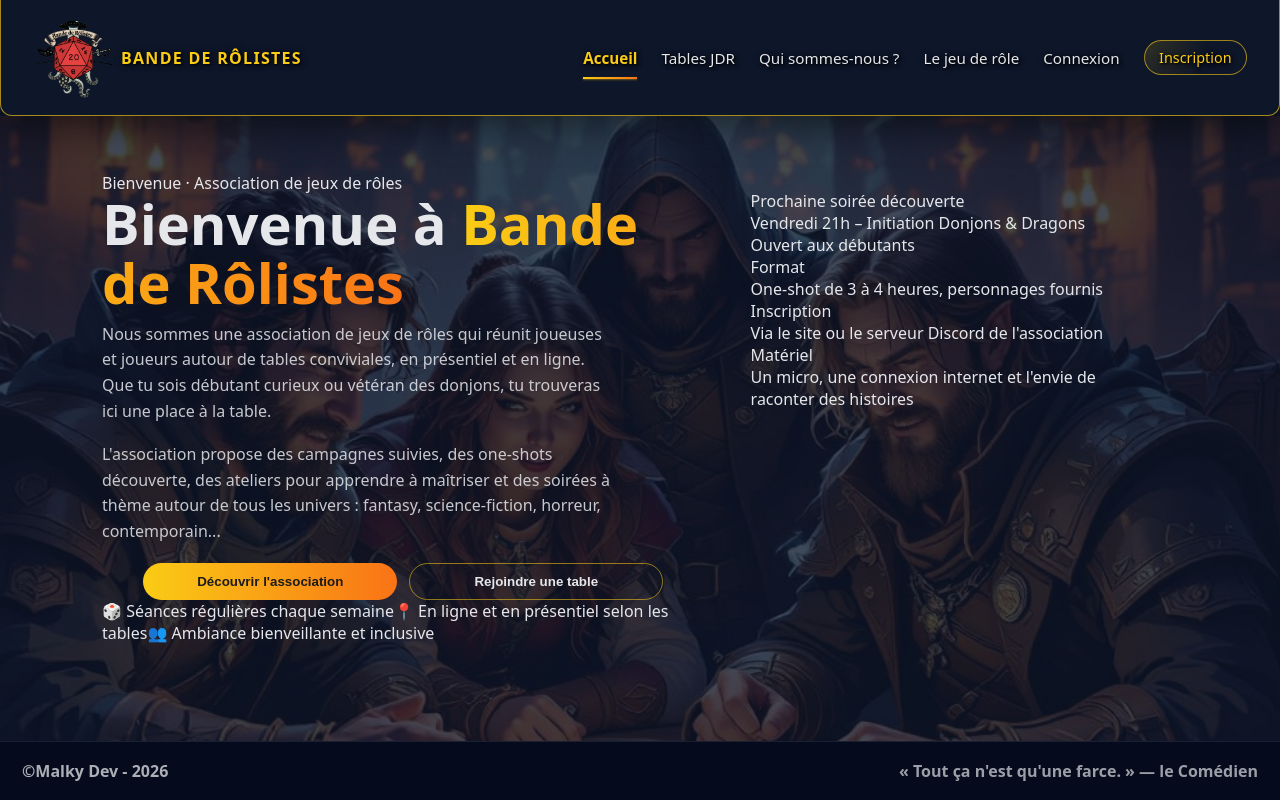
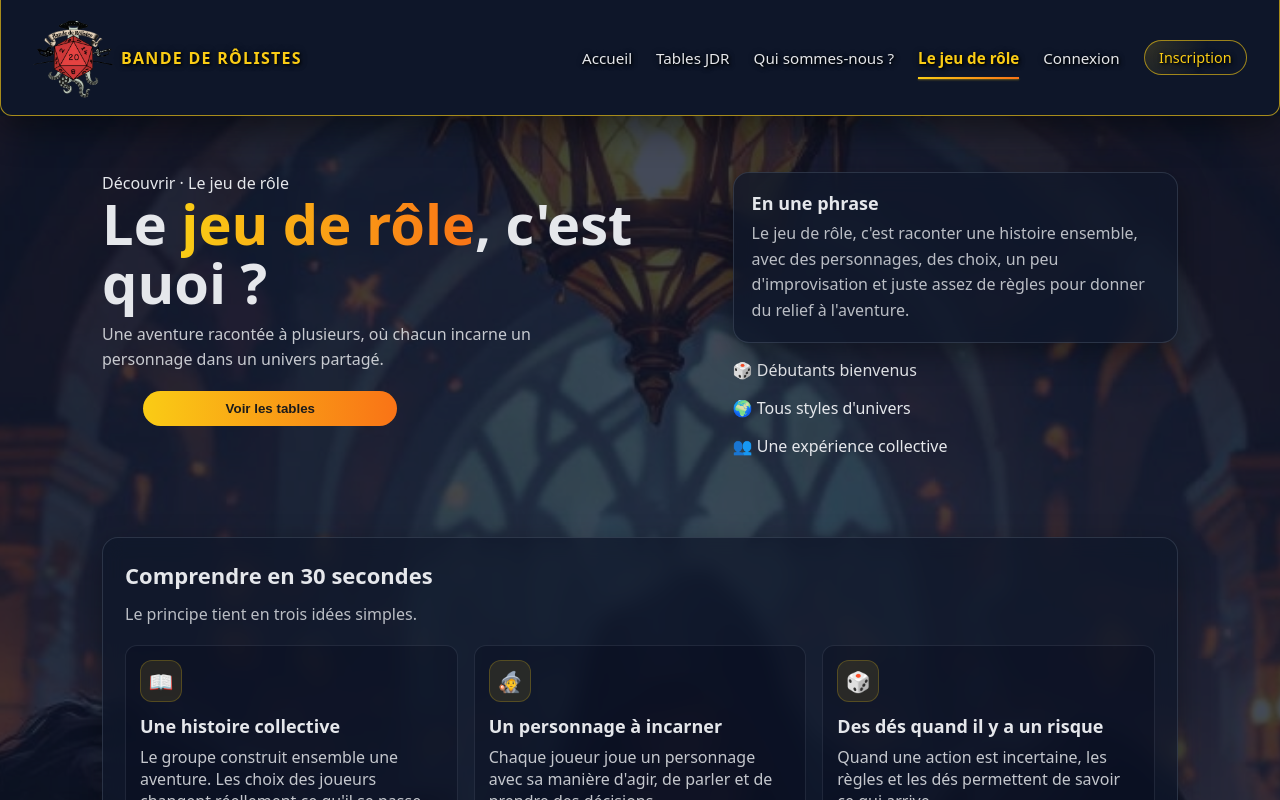
Before and after one commit to Malky-dev/bande-de-rolistes, a React (Vite) app: page / in a window 1280 px wide. Both pictures are taken after a click on the button "Le jeu de rôle". Shown: the top 800 px of the page. Built offline with nearby package versions, Linux system fonts and the light colour scheme; no server answers.

Commit message:
view what-is-rpg

```diff
--- a/src/client/App.tsx
+++ b/src/client/App.tsx
@@ -1,70 +1,81 @@
-import { useEffect, useState } from 'react'
-import AuthForms from './components/AuthForms'
-import Navbar from './components/Navbar'
-import Footer from './components/Footer'
-import type { SessionInfo } from '../types/api/session'
-import { apiSession } from '../api/authApi'
-import { fetchCsrfToken } from '../api/securityApi'
-import HomeView from './views/HomeView'
-import AdminView from './views/AdminView'
-import RpgTablesView from './views/RpgTablesView'
-import AccountView from './views/AccountView'
-import ForbiddenView from './views/ForbiddenView'
-import UpsertRpgTableView from './views/rpg/UpsertRpgTableView'
-import QuotesView from './views/QuoteView'
+import { useEffect, useState } from "react";
+import AuthForms from "./components/AuthForms";
+import Navbar from "./components/Navbar";
+import Footer from "./components/Footer";
+import type { SessionInfo } from "../types/api/session";
+import { apiSession } from "../api/authApi";
+import { fetchCsrfToken } from "../api/securityApi";
+import HomeView from "./views/HomeView";
+import AdminView from "./views/AdminView";
+import RpgTablesView from "./views/RpgTablesView";
+import AccountView from "./views/AccountView";
+import ForbiddenView from "./views/ForbiddenView";
+import UpsertRpgTableView from "./views/rpg/UpsertRpgTableView";
+import QuotesView from "./views/QuoteView";
+import WhatIsRpg from "./views/WhatIsRpg";
 
-type View = 'home' | 'login' | 'signup' | 'admin' | 'account' | 'rpg' | 'rpg-create' | 'rpg-edit' | 'quotes'
+type View =
+  | "home"
+  | "login"
+  | "signup"
+  | "admin"
+  | "account"
+  | "rpg"
+  | "rpg-create"
+  | "rpg-edit"
+  | "quotes"
+  | "what-is-rpg";
 
 function App() {
-  const [view, setView] = useState<View>('home')
-  const [session, setSession] = useState<SessionInfo | null>(null)
-  const [checkingSession, setCheckingSession] = useState(true)
-  const [editingEventID, setEditingEventID] = useState<number | null>(null)
+  const [view, setView] = useState<View>("home");
+  const [session, setSession] = useState<SessionInfo | null>(null);
+  const [checkingSession, setCheckingSession] = useState(true);
+  const [editingEventID, setEditingEventID] = useState<number | null>(null);
 
   useEffect(() => {
-    const urlParams = new URLSearchParams(window.location.search)
-    const discordError = urlParams.get('error')
+    const urlParams = new URLSearchParams(window.location.search);
+    const discordError = urlParams.get("error");
 
     if (discordError) {
-      console.error('Erreur Discord OAuth:', discordError)
-      window.history.replaceState({}, document.title, window.location.pathname)
+      console.error("Erreur Discord OAuth:", discordError);
+      window.history.replaceState({}, document.title, window.location.pathname);
     }
 
     async function checkSession(): Promise<void> {
       try {
-        const s = await apiSession()
-        setSession(s)
-        setView('home')
+        const s = await apiSession();
+        setSession(s);
+        setView("home");
       } catch {
-        setSession(null)
+        setSession(null);
       } finally {
-        setCheckingSession(false)
+        setCheckingSession(false);
       }
     }
 
-    void checkSession()
-  }, [])
+    void checkSession();
+  }, []);
 
   const handleLogout = async () => {
     try {
-      const csrfToken = await fetchCsrfToken()
-      await fetch('/api/logout', {
-        method: 'POST',
-        headers: { 'x-csrf-token': csrfToken },
-        credentials: 'include',
-      })
+      const csrfToken = await fetchCsrfToken();
+      await fetch("/api/logout", {
+        method: "POST",
+        headers: { "x-csrf-token": csrfToken },
+        credentials: "include",
+      });
     } catch (error) {
-      console.error('Erreur lors de la déconnexion:', error)
+      console.error("Erreur lors de la déconnexion:", error);
     }
 
-    setSession(null)
-    setView('home')
-  }
+    setSession(null);
+    setView("home");
+  };
 
   const handleLoginSuccess = (s: SessionInfo) => {
-    setSession(s)
-    setView('home')
-  }
+    setSession(s);
+    setView("home");
+  };
 
   return (
     <div className="app-root">
@@ -77,74 +88,70 @@ function App() {
       />
 
       <main className="main">
-        {view === 'home' && <HomeView />}
+        {view === "home" && <HomeView />}
 
-        {view === 'rpg' && (
+        {view === "what-is-rpg" && (
+          <WhatIsRpg onJoinTable={() => setView("rpg")} />
+        )}
+
+        {view === "rpg" && (
           <RpgTablesView
             session={session}
-            onCreateTable={() => setView('rpg-create')}
+            onCreateTable={() => setView("rpg-create")}
             onEditTable={(eventID) => {
-              setEditingEventID(eventID)
-              setView('rpg-edit')
+              setEditingEventID(eventID);
+              setView("rpg-edit");
             }}
-            onLogin={() => setView('login')}
+            onLogin={() => setView("login")}
           />
         )}
 
-        {view === 'rpg-create' && (
+        {view === "rpg-create" && (
+          <UpsertRpgTableView session={session} onBack={() => setView("rpg")} />
+        )}
+
+        {view === "rpg-edit" && editingEventID !== null && (
           <UpsertRpgTableView
             session={session}
-            onBack={() => setView('rpg')}
+            eventID={editingEventID}
+            onBack={() => setView("rpg")}
           />
         )}
 
-        {view === 'rpg-edit' && editingEventID !== null && (
-          <UpsertRpgTableView
-            session={session}
-            eventID={editingEventID}
-            onBack={() => setView('rpg')}
-          />
+        {view === "quotes" && (
+          <QuotesView session={session} onBackHome={() => setView("home")} />
         )}
 
-        {view === 'quotes' && (
-          <QuotesView
-            session={session}
-            onBackHome={() => setView('home')}
-          />
-        )}
-
-        {(view === 'login' || view === 'signup') && (
-          <AuthForms view={view}
+        {(view === "login" || view === "signup") && (
+          <AuthForms
+            view={view}
             onSwitchView={setView}
             onLoginSuccess={handleLoginSuccess}
           />
         )}
 
-        {view === 'admin' && (
-          <AdminView
-            session={session}
-            onBackHome={() => setView('home')}
-          />
+        {view === "admin" && (
+          <AdminView session={session} onBackHome={() => setView("home")} />
         )}
 
-        {view === 'account' &&
+        {view === "account" &&
           (session ? (
             <AccountView
-              onBackHome={() => setView('home')}
+              onBackHome={() => setView("home")}
               onSessionRefresh={(s) => setSession(s)}
             />
           ) : (
             <ForbiddenView
               title="Connexion requise"
               message="Vous devez être connecté pour accéder à votre compte."
-              onBackHome={() => setView('login')}
+              onBackHome={() => setView("login")}
             />
           ))}
       </main>
 
       <Footer />
     </div>
-  )
+  );
 }
 
-export default App
+export default App;
--- a/src/client/components/Navbar.tsx
+++ b/src/client/components/Navbar.tsx
@@ -1,77 +1,108 @@
-import type { SessionInfo } from '../../types/api/session'
-import logoBDR from '../../assets/img/LogoBDR_creme-removebg.png'
+import type { SessionInfo } from "../../types/api/session";
+import logoBDR from "../../assets/img/LogoBDR_creme-removebg.png";
 
-type View = 'home' | 'login' | 'signup' | 'admin' | 'account' | 'rpg' | 'rpg-create' | 'rpg-edit' | 'quotes'
+type View =
+  | "home"
+  | "login"
+  | "signup"
+  | "admin"
+  | "account"
+  | "rpg"
+  | "rpg-create"
+  | "rpg-edit"
+  | "quotes"
+  | "what-is-rpg";
 
 type NavbarProps = {
-  view: View
-  checkingSession: boolean
-  session: SessionInfo | null
-  onChangeView: (view: View) => void
-  onLogout: () => void
-}
+  view: View;
+  checkingSession: boolean;
+  session: SessionInfo | null;
+  onChangeView: (view: View) => void;
+  onLogout: () => void;
+};
 
-function Navbar({ view, checkingSession, session, onChangeView, onLogout }: NavbarProps) {
+function Navbar({
+  view,
+  checkingSession,
+  session,
+  onChangeView,
+  onLogout,
+}: NavbarProps) {
   return (
     <header className="navbar">
       <div
         className="navbar-logo"
-        onClick={() => onChangeView('home')}
-        style={{ cursor: 'pointer' }}
+        onClick={() => onChangeView("home")}
+        style={{ cursor: "pointer" }}
       >
-        <img src={logoBDR} alt="Bande de Rôlistes" className="navbar-logo-img" />
+        <img
+          src={logoBDR}
+          alt="Bande de Rôlistes"
+          className="navbar-logo-img"
+        />
         <span>Bande de Rôlistes</span>
       </div>
 
       <nav className="navbar-links">
         <button
           className={`navbar-link navbar-link-button ${
-            view === 'home' ? 'navbar-link-active' : ''
+            view === "home" ? "navbar-link-active" : ""
           }`}
-          onClick={() => onChangeView('home')}
+          onClick={() => onChangeView("home")}
         >
           Accueil
         </button>
 
         <button
           className={`navbar-link navbar-link-button ${
-            view === 'rpg' ? 'navbar-link-active' : ''
+            view === "rpg" ? "navbar-link-active" : ""
           }`}
-          onClick={() => onChangeView('rpg')}
+          onClick={() => onChangeView("rpg")}
         >
           Tables JDR
         </button>
 
-        <button className="navbar-link navbar-link-button">Qui sommes-nous ?</button>
-        <button className="navbar-link navbar-link-button">Le jeu de rôle</button>
+        <button className="navbar-link navbar-link-button">
+          Qui sommes-nous ?
+        </button>
+
+        <button
+          className={`navbar-link navbar-link-button ${
+            view === "what-is-rpg" ? "navbar-link-active" : ""
+          }`}
+          onClick={() => onChangeView("what-is-rpg")}
+        >
+          Le jeu de rôle
+        </button>
 
         {!checkingSession && !session && (
           <>
             <button
               className={`navbar-link navbar-link-button ${
-                view === 'login' ? 'navbar-link-active' : ''
+                view === "login" ? "navbar-link-active" : ""
               }`}
-              onClick={() => onChangeView('login')}
+              onClick={() => onChangeView("login")}
             >
               Connexion
             </button>
             <button
               className={`navbar-link navbar-cta navbar-link-button ${
-                view === 'signup' ? 'navbar-link-active' : ''
+                view === "signup" ? "navbar-link-active" : ""
               }`}
-              onClick={() => onChangeView('signup')}
+              onClick={() => onChangeView("signup")}
             >
               Inscription
             </button>
           </>
         )}
 
-        {session && (session.role === 'admin' || session.role === 'organisator') && (
+        {session &&
+          (session.role === "admin" || session.role === "organisator") && (
             <button
               className={`navbar-link navbar-link-button ${
-              view === 'quotes' ? 'navbar-link-active' : ''
+                view === "quotes" ? "navbar-link-active" : ""
               }`}
-            onClick={() => onChangeView('quotes')}
+              onClick={() => onChangeView("quotes")}
             >
               Citations
             </button>
@@ -79,21 +110,21 @@ function Navbar({ view, checkingSession, session, onChangeView, onLogout }: Navb
 
         {session && (
           <>
-            {session.role === 'admin' && (
+            {session.role === "admin" && (
               <button
                 className={`navbar-link navbar-link-button ${
-                  view === 'admin' ? 'navbar-link-active' : ''
+                  view === "admin" ? "navbar-link-active" : ""
                 }`}
-                onClick={() => onChangeView('admin')}
+                onClick={() => onChangeView("admin")}
               >
                 Privilèges Admin
               </button>
             )}
             <button
               className={`navbar-link navbar-link-button ${
-                view === 'account' ? 'navbar-link-active' : ''
+                view === "account" ? "navbar-link-active" : ""
               }`}
-              onClick={() => onChangeView('account')}
+              onClick={() => onChangeView("account")}
             >
               Mon compte - {session.nickname}
             </button>
@@ -107,7 +138,7 @@ function Navbar({ view, checkingSession, session, onChangeView, onLogout }: Navb
         )}
       </nav>
     </header>
-  )
+  );
 }
 
-export default Navbar
+export default Navbar;
--- a/src/client/styles/09-rpg.css
+++ b/src/client/styles/09-rpg.css
@@ -197,3 +197,115 @@
 .rpg-block li {
   margin: 4px 0;
 }
+
+/* =========================================================
+   10) WHAT IS RPG VIEW
+========================================================= */
+
+.what-is-rpg-wrap {
+  max-width: 1120px;
+  margin: 0 auto;
+  padding: 0 22px 44px;
+}
+
+.what-is-rpg-hero {
+  padding-left: 0;
+  padding-right: 0;
+}
+
+.what-is-rpg-section {
+  margin-top: 24px;
+}
+
+.what-is-rpg-cards {
+  display: grid;
+  grid-template-columns: repeat(3, minmax(0, 1fr));
+  gap: 16px;
+  margin-top: 18px;
+}
+
+.what-is-rpg-card {
+  height: 100%;
+}
+
+.what-is-rpg-card h3 {
+  margin: 0 0 8px;
+  font-size: 18px;
+}
+
+.what-is-rpg-card p {
+  margin: 0;
+}
+
+.what-is-rpg-card__icon {
+  display: inline-flex;
+  align-items: center;
+  justify-content: center;
+  width: 42px;
+  height: 42px;
+  margin-bottom: 12px;
+  border-radius: 12px;
+  background: rgba(250, 204, 21, 0.1);
+  border: 1px solid rgba(250, 204, 21, 0.22);
+  font-size: 20px;
+}
+
+.what-is-rpg-steps {
+  display: grid;
+  grid-template-columns: repeat(2, minmax(0, 1fr));
+  gap: 16px;
+  margin-top: 18px;
+}
+
+.what-is-rpg-step {
+  display: grid;
+  grid-template-columns: 52px 1fr;
+  gap: 14px;
+  align-items: start;
+  padding: 16px;
+  border-radius: 14px;
+  border: 1px solid rgba(148, 163, 184, 0.15);
+  background: rgba(2, 6, 23, 0.25);
+}
+
+.what-is-rpg-step__number {
+  display: flex;
+  align-items: center;
+  justify-content: center;
+  width: 42px;
+  height: 42px;
+  border-radius: 999px;
+  font-weight: 800;
+  color: #1b1b1b;
+  background: linear-gradient(90deg, var(--accent), var(--accent-2));
+}
+
+.what-is-rpg-step h3 {
+  margin: 2px 0 8px;
+  font-size: 17px;
+}
+
+.what-is-rpg-step p {
+  margin: 0;
+  color: rgba(229, 231, 235, 0.85);
+  line-height: 1.6;
+}
+
+.what-is-rpg-highlight {
+  margin-top: 24px;
+  border-color: rgba(250, 204, 21, 0.28);
+  box-shadow:
+    0 0 0 1px rgba(250, 204, 21, 0.08),
+    var(--shadow);
+}
+
+.what-is-rpg-split {
+  display: grid;
+  grid-template-columns: repeat(2, minmax(0, 1fr));
+  gap: 16px;
+  margin-top: 18px;
+}
+
+.what-is-rpg-cta {
+  margin-top: 24px;
+}
--- a/src/client/styles/10-responsive.css
+++ b/src/client/styles/10-responsive.css
@@ -20,4 +20,10 @@
   .inline-row {
     grid-template-columns: 1fr;
   }
+
+  .what-is-rpg-cards,
+  .what-is-rpg-steps,
+  .what-is-rpg-split {
+    grid-template-columns: 1fr;
+  }
 }
--- /dev/null
+++ b/src/client/views/WhatIsRpg.tsx
@@ -0,0 +1,198 @@
+type WhatIsRpgViewProps = {
+  onJoinTable: () => void;
+};
+
+function WhatIsRpgView({ onJoinTable }: WhatIsRpgViewProps) {
+  return (
+    <div className="what-is-rpg-wrap">
+      <section className="hero what-is-rpg-hero">
+        <div className="hero-left">
+          <span className="hero-pill">Découvrir · Le jeu de rôle</span>
+
+          <h1 className="hero-title">
+            Le <span className="gradient-text">jeu de rôle</span>, c&apos;est
+            quoi ?
+          </h1>
+
+          <p className="hero-subtitle">
+            Une aventure racontée à plusieurs, où chacun incarne un personnage
+            dans un univers partagé.
+          </p>
+
+          <div className="hero-actions">
+            <button className="btn-primary" type="button" onClick={onJoinTable}>
+              Voir les tables
+            </button>
+          </div>
+        </div>
+
+        <div className="hero-right">
+          <div className="hero-card panel">
+            <h3>En une phrase</h3>
+            <p>
+              Le jeu de rôle, c&apos;est raconter une histoire ensemble, avec
+              des personnages, des choix, un peu d&apos;improvisation et juste
+              assez de règles pour donner du relief à l&apos;aventure.
+            </p>
+          </div>
+
+          <div className="hero-meta">
+            <p>🎲 Débutants bienvenus</p>
+            <p>🌍 Tous styles d&apos;univers</p>
+            <p>👥 Une expérience collective</p>
+          </div>
+        </div>
+      </section>
+
+      <section className="panel what-is-rpg-section">
+        <div className="panel__header">
+          <h2 className="panel__title">Comprendre en 30 secondes</h2>
+        </div>
+
+        <p className="panel__subtitle">
+          Le principe tient en trois idées simples.
+        </p>
+
+        <div className="what-is-rpg-cards">
+          <article className="rpg-block what-is-rpg-card">
+            <span className="what-is-rpg-card__icon">📖</span>
+            <h3>Une histoire collective</h3>
+            <p>
+              Le groupe construit ensemble une aventure. Les choix des joueurs
+              changent réellement ce qu&apos;il se passe.
+            </p>
+          </article>
+
+          <article className="rpg-block what-is-rpg-card">
+            <span className="what-is-rpg-card__icon">🧙</span>
+            <h3>Un personnage à incarner</h3>
+            <p>
+              Chaque joueur joue un personnage avec sa manière d&apos;agir, de
+              parler et de prendre des décisions.
+            </p>
+          </article>
+
+          <article className="rpg-block what-is-rpg-card">
+            <span className="what-is-rpg-card__icon">🎲</span>
+            <h3>Des dés quand il y a un risque</h3>
+            <p>
+              Quand une action est incertaine, les règles et les dés permettent
+              de savoir ce qui arrive.
+            </p>
+          </article>
+        </div>
+      </section>
+
+      <section className="panel what-is-rpg-section">
+        <div className="panel__header">
+          <h2 className="panel__title">Comment se déroule une partie ?</h2>
+        </div>
+
+        <div className="what-is-rpg-steps">
+          <article className="what-is-rpg-step">
+            <div className="what-is-rpg-step__number">1</div>
+            <div>
+              <h3>On découvre la situation</h3>
+              <p>
+                Le maître du jeu présente l&apos;univers, le contexte et le
+                point de départ de l&apos;aventure.
+              </p>
+            </div>
+          </article>
+
+          <article className="what-is-rpg-step">
+            <div className="what-is-rpg-step__number">2</div>
+            <div>
+              <h3>Chacun joue son personnage</h3>
+              <p>
+                On explore, on discute, on enquête, on improvise et on prend des
+                décisions ensemble.
+              </p>
+            </div>
+          </article>
+
+          <article className="what-is-rpg-step">
+            <div className="what-is-rpg-step__number">3</div>
+            <div>
+              <h3>Les dés interviennent si besoin</h3>
+              <p>
+                Lorsqu&apos;une action est risquée ou incertaine, un jet de dés
+                aide à déterminer l&apos;issue.
+              </p>
+            </div>
+          </article>
+
+          <article className="what-is-rpg-step">
+            <div className="what-is-rpg-step__number">4</div>
+            <div>
+              <h3>L&apos;histoire évolue avec le groupe</h3>
+              <p>
+                Réussites, échecs et idées inattendues donnent naissance à une
+                aventure unique à chaque table.
+              </p>
+            </div>
+          </article>
+        </div>
+      </section>
+
+      <section className="panel what-is-rpg-highlight">
+        <div className="panel__header">
+          <h2 className="panel__title">Pas besoin d&apos;être expert</h2>
+        </div>
+
+        <p className="panel__subtitle">
+          Pas besoin de connaître toutes les règles, ni d&apos;avoir déjà joué.
+          Les parties d&apos;initiation sont là pour apprendre tranquillement,
+          avec une ambiance bienveillante et des explications au fil du jeu.
+        </p>
+      </section>
+
+      <section className="panel what-is-rpg-section">
+        <div className="panel__header">
+          <h2 className="panel__title">À quoi t&apos;attendre</h2>
+        </div>
+
+        <div className="what-is-rpg-split">
+          <article className="rpg-block">
+            <h4>Tu vas trouver</h4>
+            <ul>
+              <li>Une aventure collective</li>
+              <li>Des univers variés</li>
+              <li>De la coopération</li>
+              <li>Des choix qui comptent</li>
+              <li>Des moments drôles, tendus ou mémorables</li>
+            </ul>
+          </article>
+
+          <article className="rpg-block">
+            <h4>Tu n&apos;as pas besoin de</h4>
+            <ul>
+              <li>Tout connaître avant de venir</li>
+              <li>Être comédien</li>
+              <li>Être à l&apos;aise tout de suite</li>
+              <li>Créer un personnage compliqué pour débuter</li>
+              <li>Connaître un univers par cœur</li>
+            </ul>
+          </article>
+        </div>
+      </section>
+
+      <section className="panel panel--center what-is-rpg-cta">
+        <h2 className="panel__title">Chez Bande de Rôlistes</h2>
+        <p className="panel__subtitle">
+          Nous accueillons aussi bien les curieux que les habitués. Que tu
+          veuilles découvrir ton premier scénario ou rejoindre une campagne, il
+          y a une place pour toi à la table.
+        </p>
+
+        <div className="hero-actions">
+          <button className="btn-primary" type="button" onClick={onJoinTable}>
+            Rejoindre une table
+          </button>
+        </div>
+      </section>
+    </div>
+  );
+}
+
+export default WhatIsRpgView;
```
Lines whose indentation alone changed are shown as unchanged.
